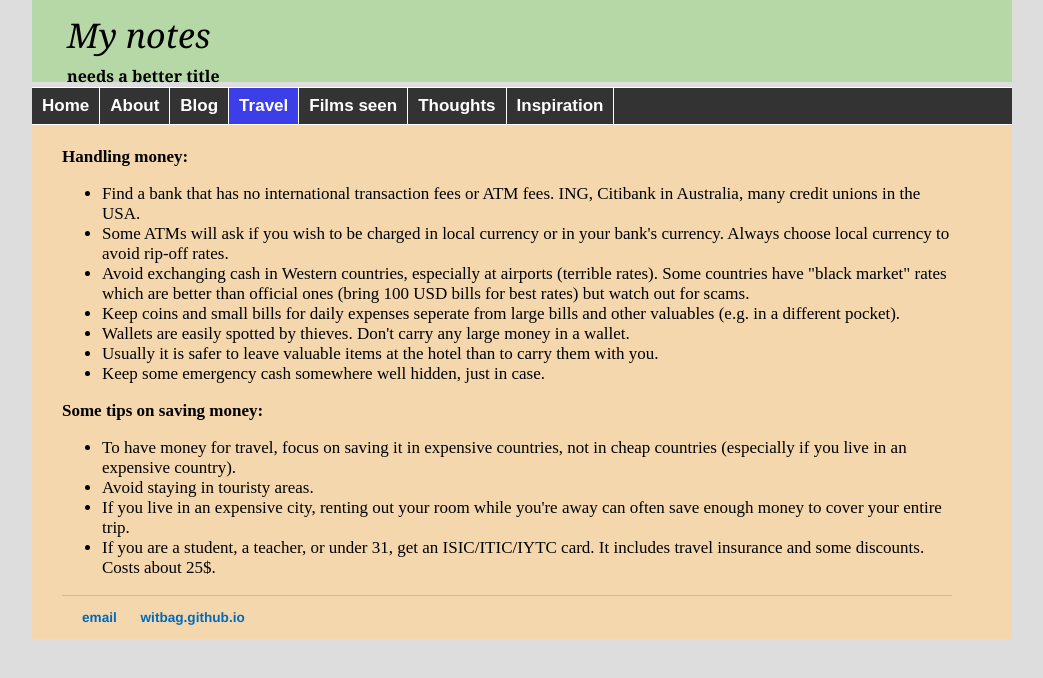
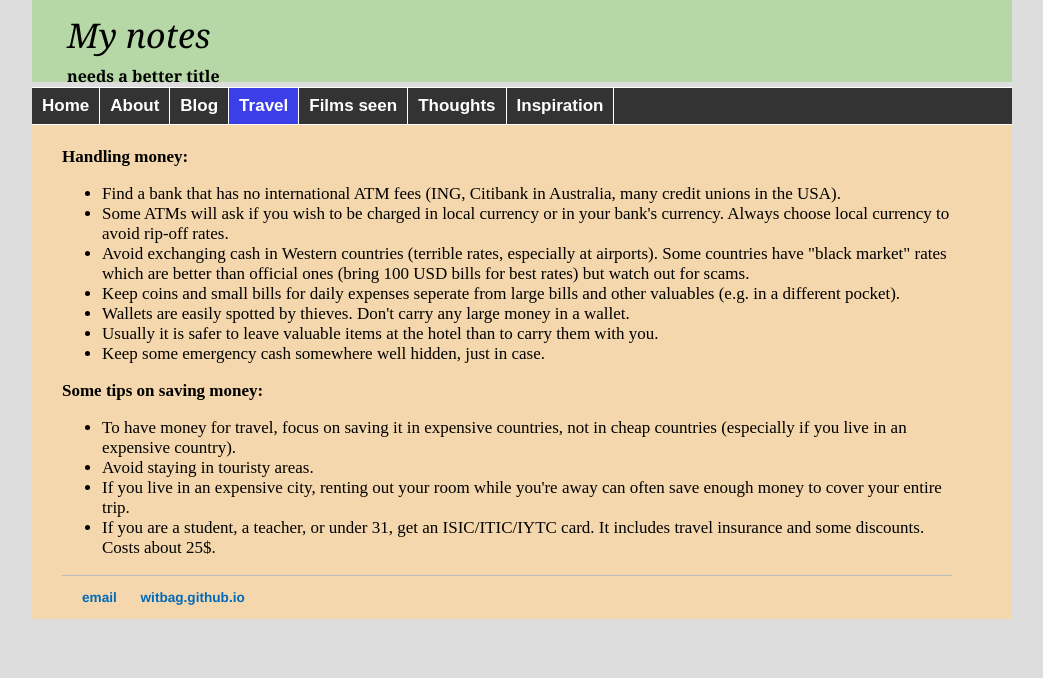
Before and after one commit to witbag/witbag.github.io, a Jekyll site: the page built from travel/money.html, in a window 1280 px wide. Shown: the top 678 px of the page, without its empty margins (118-1161 px from the left). Built offline with Jekyll 4.4.1, drawn with Linux system fonts in a browser that asks for light colours.

Commit message:
Update money.html

```diff
--- a/travel/money.html
+++ b/travel/money.html
@@ -8,9 +8,9 @@ title: Travel advice
 <br>
 <b>Handling money:</b><br>
 <ul>
-<li>Find a bank that has no international transaction fees or ATM fees. ING, Citibank in Australia, many credit unions in the USA.
+<li>Find a bank that has no international ATM fees (ING, Citibank in Australia, many credit unions in the USA).
 <li>Some ATMs will ask if you wish to be charged in local currency or in your bank's currency. Always choose local currency to avoid rip-off rates.
-<li>Avoid exchanging cash in Western countries, especially at airports (terrible rates). Some countries have "black market" rates which are better than official ones (bring 100 USD bills for best rates) but watch out for scams.
+<li>Avoid exchanging cash in Western countries (terrible rates, especially at airports). Some countries have "black market" rates which are better than official ones (bring 100 USD bills for best rates) but watch out for scams.
 <li>Keep coins and small bills for daily expenses seperate from large bills and other valuables (e.g. in a different pocket).
 <li>Wallets are easily spotted by thieves. Don't carry any large money in a wallet.
 <li>Usually it is safer to leave valuable items at the hotel than to carry them with you.
```
